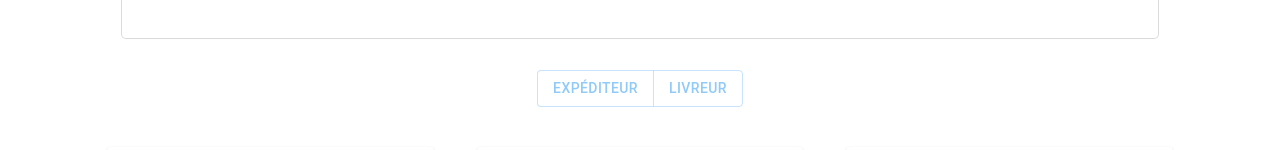
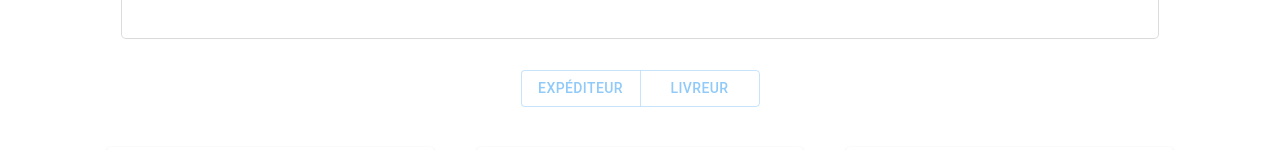
Before and after one commit to Joseph-Pittera/colis-and-co, a Next.js app in the folder front/: page / in a window 1280 px wide. Shown: the part 441-591 px from the top of the page. Built offline with nearby package versions, Linux system fonts and the light colour scheme.

Commit message:
size buttons bottom section maden even

```diff
--- a/front/components/Home/BottomSection/YouAreBtn.jsx
+++ b/front/components/Home/BottomSection/YouAreBtn.jsx
@@ -3,26 +3,24 @@ import Button from "@mui/material/Button";
 
 export default function YouAreBtn({ youAre, setYouAre }) {
   const toggleYouAre = (e) => {
-    console.log(e.target.textContent);
     if (
       (e.target.textContent === "Expéditeur" && youAre === "deliverer") ||
       (e.target.textContent === "Livreur" && youAre === "expeditor")
     ) {
       setYouAre((c) => {
-        console.log(c);
         return c === "expeditor" ? "deliverer" : "expeditor";
       });
     }
   };
 
   return (
-    <ButtonGroup
-      disableElevation
-      variant="outlined"
-      aria-label="Disabled elevation buttons"
-    >
-      <Button onClick={toggleYouAre}>Expéditeur</Button>
-      <Button onClick={toggleYouAre}>Livreur</Button>
+    <ButtonGroup variant="outlined">
+      <Button onClick={toggleYouAre} sx={{ width: 120 }}>
+        Expéditeur
+      </Button>
+      <Button onClick={toggleYouAre} sx={{ width: 120 }}>
+        Livreur
+      </Button>
     </ButtonGroup>
   );
 }
--- a/front/components/Layout/index.jsx
+++ b/front/components/Layout/index.jsx
@@ -22,7 +22,7 @@ export const Layout = ({ children }) => {
             sx={{
               p: { xs: 0, sm: 0 },
               minHeight: "100vh",
-              minWidth: "100vw",
+              minWidth: "100%",
               display: "flex",
               flexDirection: "column",
             }}
```
